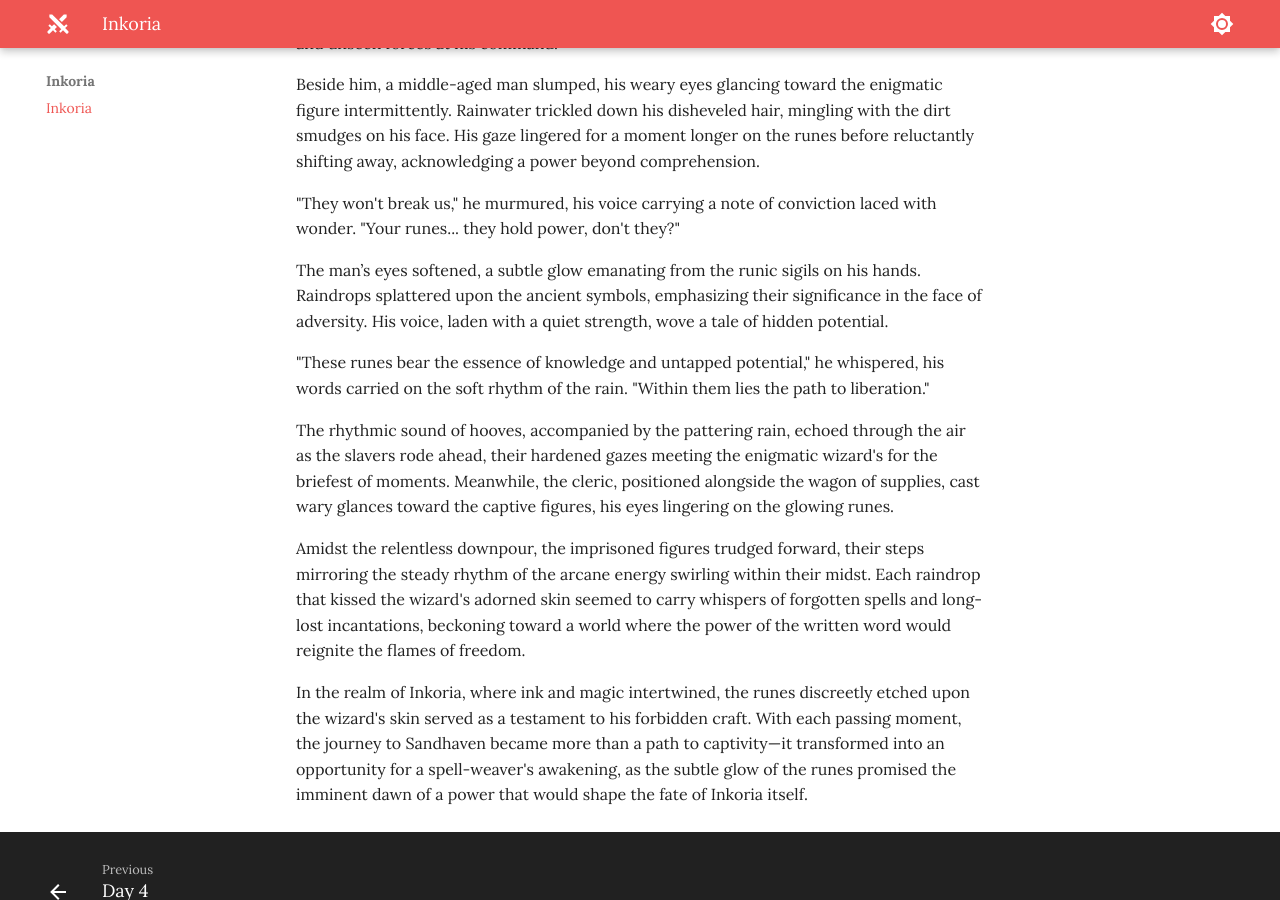
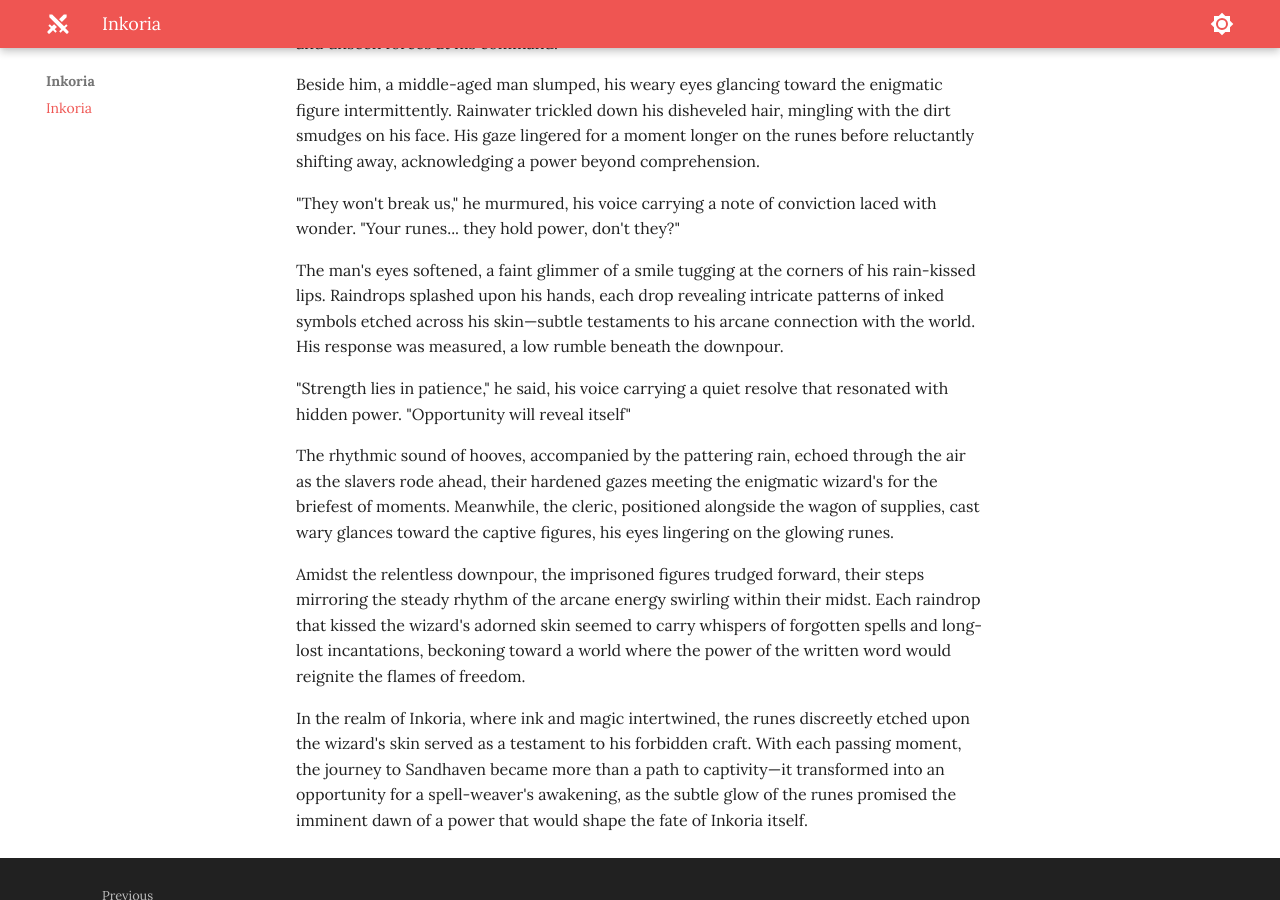
Before and after one commit to jonasmcferreira/adventures, an MkDocs documentation site: the page built from docs/inkoria/00.md, in a window 1280 px wide and 900 px high, scrolled down 469 px. Built offline with MkDocs 1.6.1 and Material for MkDocs 9.7.7, drawn with Linux system fonts in a browser that asks for light colours.

Commit message:
modified docs/inkoria/00.md

```diff
--- a/docs/inkoria/00.md
+++ b/docs/inkoria/00.md
@@ -8,9 +8,9 @@ Beside him, a middle-aged man slumped, his weary eyes glancing toward the enigma
 
 "They won't break us," he murmured, his voice carrying a note of conviction laced with wonder. "Your runes... they hold power, don't they?"
 
-The man’s eyes softened, a subtle glow emanating from the runic sigils on his hands. Raindrops splattered upon the ancient symbols, emphasizing their significance in the face of adversity. His voice, laden with a quiet strength, wove a tale of hidden potential.
+The man's eyes softened, a faint glimmer of a smile tugging at the corners of his rain-kissed lips. Raindrops splashed upon his hands, each drop revealing intricate patterns of inked symbols etched across his skin—subtle testaments to his arcane connection with the world. His response was measured, a low rumble beneath the downpour.
 
-"These runes bear the essence of knowledge and untapped potential," he whispered, his words carried on the soft rhythm of the rain. "Within them lies the path to liberation."
+"Strength lies in patience," he said, his voice carrying a quiet resolve that resonated with hidden power. "Opportunity will reveal itself"
 
 The rhythmic sound of hooves, accompanied by the pattering rain, echoed through the air as the slavers rode ahead, their hardened gazes meeting the enigmatic wizard's for the briefest of moments. Meanwhile, the cleric, positioned alongside the wagon of supplies, cast wary glances toward the captive figures, his eyes lingering on the glowing runes.
 
```
